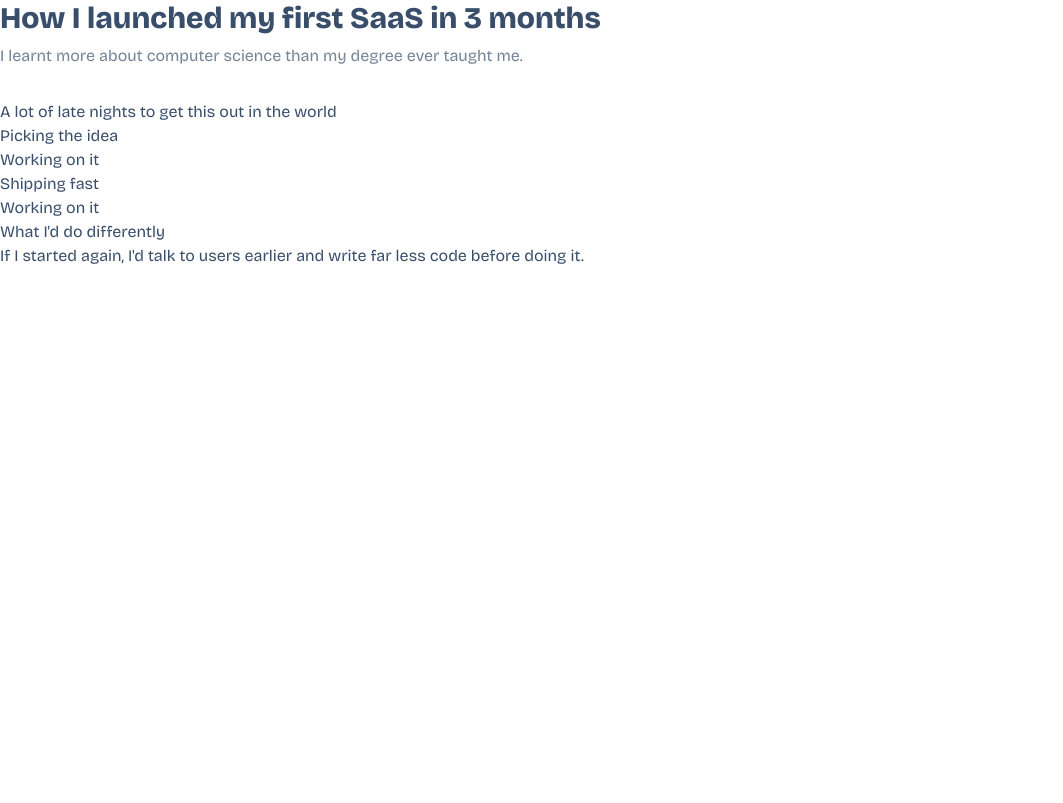
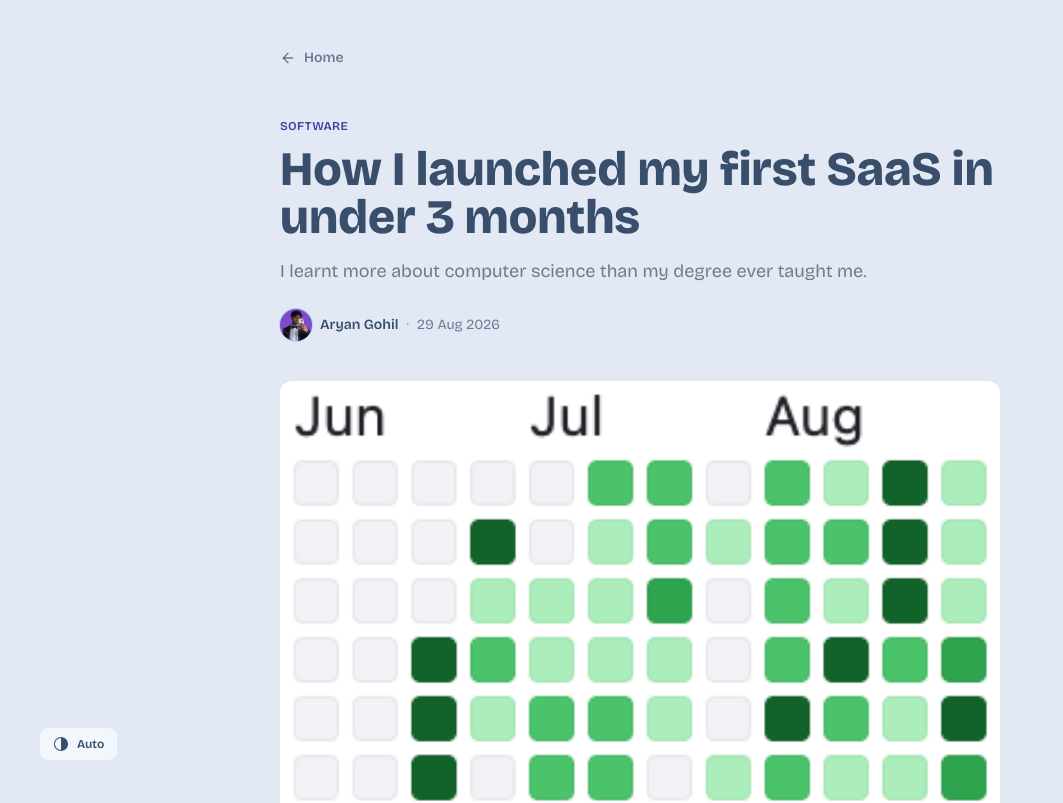
Before and after one commit to aryan-gohil05/personal-website, a Next.js app: page /blog/how-i-launched-my-first-saas-in-3-months in a window 1280 px wide. Shown: the top 803 px of the page, without its empty margins (0-1063 px from the left). Built offline with nearby package versions, Linux system fonts and the light colour scheme.

Commit message:
Customised blog page UI and refactored blog posts such as CoverImage

```diff
--- a/app/blog/[slug]/page.tsx
+++ b/app/blog/[slug]/page.tsx
@@ -1,5 +1,11 @@
 import type { Metadata } from "next";
-import { getPost } from "@/lib/posts";
+import Link from "next/link";
+import Avatar from "@/components/Avatar";
+import BlogCard from "@/components/BlogCard";
+import CoverImage from "@/components/CoverImage";
+import ScrollProgress from "@/components/ScrollProgress";
+import ThemeToggle from "@/components/ThemeToggle";
+import { formatPostDate, getAllPosts, getPost } from "@/lib/posts";
 
 export async function generateMetadata({
   params,
@@ -16,14 +22,89 @@ export async function generateMetadata({
 export default async function BlogPost({ params }: PageProps<"/blog/[slug]">) {
   const { slug } = await params;
   const { Content, metadata } = await getPost(slug);
+  const otherPosts = (await getAllPosts())
+    .filter((post) => post.slug !== slug)
+    .slice(0, 2);
 
   return (
-    <article>
-      <h1 className="text-3xl font-black">{metadata.title}</h1>
-      <p className="mt-2 text-base-content/70">{metadata.description}</p>
-      <div className="mt-8">
-        <Content />
+    <main className="min-h-screen bg-base-300">
+      <ScrollProgress />
+      <ThemeToggle />
+
+      <div className="mx-auto max-w-3xl px-6 py-10 md:pb-16 pt-12">
+        <Link
+          href="/"
+          className="inline-flex items-center gap-2 text-sm font-semibold text-base-content/70 hover:text-primary"
+        >
+          <svg
+            xmlns="http://www.w3.org/2000/svg"
+            viewBox="0 0 24 24"
+            fill="none"
+            stroke="currentColor"
+            strokeWidth="2"
+            strokeLinecap="round"
+            strokeLinejoin="round"
+            className="h-4 w-4"
+          >
+            <path d="M19 12H5" />
+            <path d="m12 19-7-7 7-7" />
+          </svg>
+          Home
+        </Link>
+
+        <article className="mt-10">
+          <span className="text-xs font-semibold uppercase tracking-wide text-secondary">
+            {metadata.category}
+          </span>
+          <h1 className="mt-2 text-3xl font-black md:text-5xl">
+            {metadata.title}
+          </h1>
+          <p className="mt-4 text-lg text-base-content/70">
+            {metadata.description}
+          </p>
+
+          <div className="mt-6 flex items-center gap-2">
+            <Avatar className="w-8" />
+            <span className="text-sm font-semibold text-base-content">
+              Aryan Gohil
+            </span>
+            <span className="text-sm text-base-content/50">·</span>
+            <time
+              dateTime={metadata.date}
+              className="text-sm text-base-content/70"
+            >
+              {formatPostDate(metadata.date)}
+            </time>
+          </div>
+
+          <CoverImage
+            src={metadata.coverImage}
+            srcDark={metadata.coverImageDark}
+            alt={metadata.title}
+            width={1000}
+            height={420}
+            priority
+            className="mt-10 w-full rounded-xl"
+          />
+
+          <div className="mt-10">
+            <Content />
+          </div>
+        </article>
+
+        {otherPosts.length > 0 && (
+          <div className="mt-16 border-t border-base-content/10 pt-8">
+            <h2 className="text-sm font-semibold uppercase tracking-wide text-base-content/50">
+              Keep Reading
+            </h2>
+            <div className="mt-4 grid grid-cols-1 gap-4 md:grid-cols-2">
+              {otherPosts.map((post) => (
+                <BlogCard key={post.slug} {...post} />
+              ))}
+            </div>
+          </div>
+        )}
       </div>
-    </article>
+    </main>
   );
 }
--- a/components/BlogCard.tsx
+++ b/components/BlogCard.tsx
@@ -1,7 +1,7 @@
-import Image from "next/image";
 import Link from "next/link";
 import BlogIcon from "@/components/BlogIcon";
-import type { Post } from "@/lib/posts";
+import CoverImage from "@/components/CoverImage";
+import { formatPostDate, type Post } from "@/lib/posts";
 
 export default function BlogCard({
   slug,
@@ -12,52 +12,26 @@ export default function BlogCard({
   coverImage,
   coverImageDark,
 }: Post) {
-  const formattedDate = new Date(date).toLocaleDateString("en-GB", {
-    month: "short",
-    day: "numeric",
-    year: "numeric",
-  });
-
   return (
     <Link
       href={`/blog/${slug}`}
       className="flex flex-col gap-1.5 rounded-lg bg-base-100 p-4 ring-1 ring-base-content/10 shadow-sm transition-all duration-300 hover:-translate-y-1 hover:shadow-xl"
     >
-      {coverImageDark ? (
-        <>
-          <Image
+      <CoverImage
         src={coverImage}
+        srcDark={coverImageDark}
         alt={title}
         width={500}
         height={200}
-            loading="eager"
-            className="rounded-lg dark:hidden"
-          />
-          <Image
-            src={coverImageDark}
-            alt={title}
-            width={500}
-            height={200}
-            loading="eager"
-            className="hidden rounded-lg dark:block"
-          />
-        </>
-      ) : (
-        <Image
-          src={coverImage}
-          alt={title}
-          width={500}
-          height={200}
-          loading="eager"
+        priority
         className="rounded-lg"
       />
-      )}
       <div className="flex items-center justify-between">
         <span className="text-xs font-semibold uppercase tracking-wide text-primary">
           {category}
         </span>
         <time dateTime={date} className="text-sm text-base-content/70">
-          {formattedDate}
+          {formatPostDate(date)}
         </time>
       </div>
       <h2 className="text-lg font-bold">{title}</h2>
--- /dev/null
+++ b/components/CoverImage.tsx
@@ -0,0 +1,57 @@
+import Image from "next/image";
+
+type CoverImageProps = {
+  src: string;
+  srcDark?: string;
+  alt: string;
+  width: number;
+  height: number;
+  className?: string;
+  priority?: boolean;
+};
+
+export default function CoverImage({
+  src,
+  srcDark,
+  alt,
+  width,
+  height,
+  className = "",
+  priority = false,
+}: CoverImageProps) {
+  const loading = priority ? "eager" : "lazy";
+
+  if (!srcDark) {
+    return (
+      <Image
+        src={src}
+        alt={alt}
+        width={width}
+        height={height}
+        loading={loading}
+        className={className}
+      />
+    );
+  }
+
+  return (
+    <>
+      <Image
+        src={src}
+        alt={alt}
+        width={width}
+        height={height}
+        loading={loading}
+        className={`${className} dark:hidden`}
+      />
+      <Image
+        src={srcDark}
+        alt={alt}
+        width={width}
+        height={height}
+        loading={loading}
+        className={`hidden ${className} dark:block`}
+      />
+    </>
+  );
+}
--- /dev/null
+++ b/components/ScrollProgress.tsx
@@ -0,0 +1,33 @@
+"use client";
+
+import { useEffect, useState } from "react";
+
+export default function ScrollProgress() {
+  const [progress, setProgress] = useState(0);
+
+  useEffect(() => {
+    const handleScroll = () => {
+      const scrollHeight =
+        document.documentElement.scrollHeight - window.innerHeight;
+      const scrolled = scrollHeight > 0 ? window.scrollY / scrollHeight : 0;
+      setProgress(Math.min(1, Math.max(0, scrolled)));
+    };
+
+    handleScroll();
+    window.addEventListener("scroll", handleScroll, { passive: true });
+    window.addEventListener("resize", handleScroll);
+    return () => {
+      window.removeEventListener("scroll", handleScroll);
+      window.removeEventListener("resize", handleScroll);
+    };
+  }, []);
+
+  return (
+    <div className="fixed top-0 left-0 z-50 h-1 w-full bg-base-300">
+      <div
+        className="h-full bg-secondary transition-[width] duration-150 ease-out"
+        style={{ width: `${progress * 100}%` }}
+      />
+    </div>
+  );
+}
--- a/content/blog/how-i-launched-my-first-saas-in-3-months.mdx
+++ b/content/blog/how-i-launched-my-first-saas-in-3-months.mdx
@@ -1,9 +1,9 @@
 export const metadata = {
-  title: "How I launched my first SaaS in 3 months",
+  title: "How I launched my first SaaS in under 3 months",
   description:
     "I learnt more about computer science than my degree ever taught me.",
   date: "2026-08-29",
-  category: "Coding",
+  category: "Software",
   coverImage: "/cover_images/first-saas-light.png",
   coverImageDark: "/cover_images/first-saas-dark.png",
 };
--- /dev/null
+++ b/content/blog/tech-stack.mdx
@@ -0,0 +1,18 @@
+export const metadata = {
+  title: "My Tech Stack 2026",
+  description: "The exact tools I use to date",
+  date: "2026-08-29",
+  category: "Coding",
+  coverImage: "/cover_images/first-saas-light.png",
+  coverImageDark: "/cover_images/first-saas-dark.png",
+};
+
+This was inspired by XX
+
+## Picking the language
+
+Working on it
+
+## The Stack
+
+Here
--- a/lib/posts.ts
+++ b/lib/posts.ts
@@ -43,3 +43,11 @@ export const getPost = cache(async (slug: string) => {
   const { default: Content, metadata } = await importPost(slug);
   return { Content, metadata };
 });
+
+export function formatPostDate(date: string): string {
+  return new Date(date).toLocaleDateString("en-GB", {
+    month: "short",
+    day: "numeric",
+    year: "numeric",
+  });
+}
--- a/mdx-components.tsx
+++ b/mdx-components.tsx
@@ -1,6 +1,55 @@
 import type { MDXComponents } from "mdx/types";
 
-const components: MDXComponents = {};
+const components: MDXComponents = {
+  h2: ({ children }) => (
+    <h2 className="mt-10 mb-3 text-2xl font-black text-base-content">
+      {children}
+    </h2>
+  ),
+  h3: ({ children }) => (
+    <h3 className="mt-8 mb-2 text-xl font-bold text-base-content">
+      {children}
+    </h3>
+  ),
+  p: ({ children }) => (
+    <p className="mt-4 leading-relaxed text-base-content/90">{children}</p>
+  ),
+  a: ({ children, href }) => (
+    <a
+      href={href}
+      target="_blank"
+      rel="noopener noreferrer"
+      className="text-primary underline underline-offset-2 hover:text-primary/70"
+    >
+      {children}
+    </a>
+  ),
+  ul: ({ children }) => (
+    <ul className="mt-4 list-disc space-y-2 pl-6 text-base-content/90">
+      {children}
+    </ul>
+  ),
+  ol: ({ children }) => (
+    <ol className="mt-4 list-decimal space-y-2 pl-6 text-base-content/90">
+      {children}
+    </ol>
+  ),
+  blockquote: ({ children }) => (
+    <blockquote className="mt-6 border-l-4 border-primary/30 pl-4 italic text-base-content/70">
+      {children}
+    </blockquote>
+  ),
+  code: ({ children }) => (
+    <code className="rounded bg-base-200 px-1.5 py-0.5 text-sm text-primary">
+      {children}
+    </code>
+  ),
+  pre: ({ children }) => (
+    <pre className="mt-6 overflow-x-auto rounded-lg bg-base-200 p-4 text-sm">
+      {children}
+    </pre>
+  ),
+};
 
 export function useMDXComponents(): MDXComponents {
   return components;
```
Lines whose indentation alone changed are shown as unchanged.
